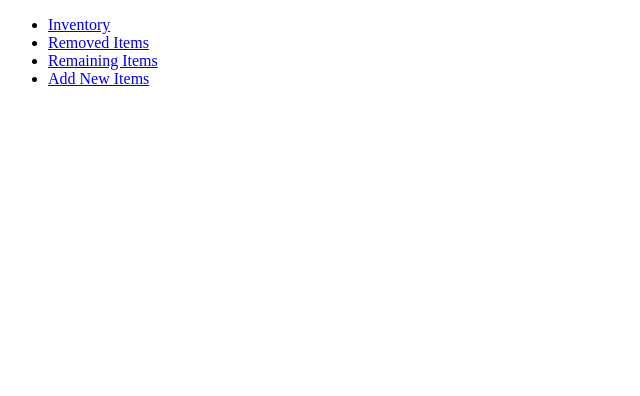
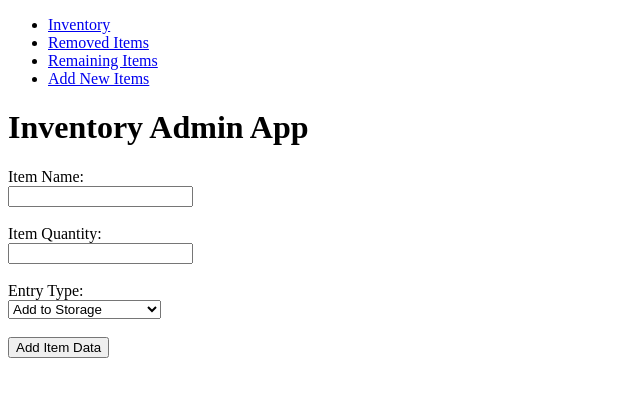
Before and after one commit to devMainak/Inventory-Admin-App, a React (Vite) app: page / in a window 1280 px wide. Shown: the top 396 px of the page, without its empty margins (0-640 px from the left). Built offline with nearby package versions, Linux system fonts and the light colour scheme.

Commit message:
feat: reducer-created

```diff
--- a/src/pages/AddItemsForm.jsx
+++ b/src/pages/AddItemsForm.jsx
@@ -1,5 +1,27 @@
 const AddItemsForm = () => {
-
+  return (
+    <div>
+      <h1>Inventory Admin App</h1>
+      <form>
+        <label htmlFor="itemName" >Item Name:</label>
+        <br/>
+        <input id="itemName" type="text"/>
+        <br/><br/>
+        <label htmlFor="itemQuantity" >Item Quantity:</label>
+        <br/>
+        <input id="itemQuantity" type="number"/>
+        <br/><br/>
+        <label htmlFor="entryType" >Entry Type:</label>
+        <br/>
+        <select id="entryType">
+          <option value="Add to Storage">Add to Storage</option>
+          <option value="Remove from Storage">Remove from Storage</option>
+        </select>
+        <br/><br/>
+        <button type="submit">Add Item Data</button>
+      </form>
+    </div>
+  )
 }
 
 export default AddItemsForm
```
Also changed, not shown: src/reducer.jsx (added, +27 -0 lines).
